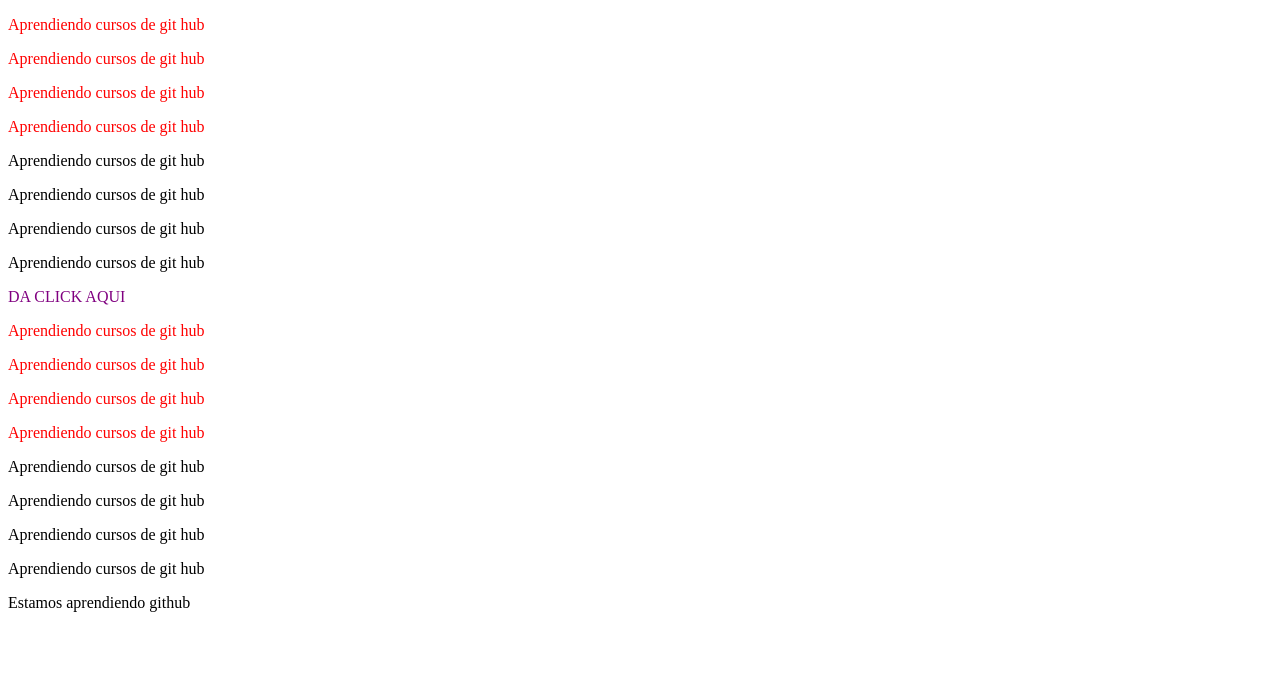
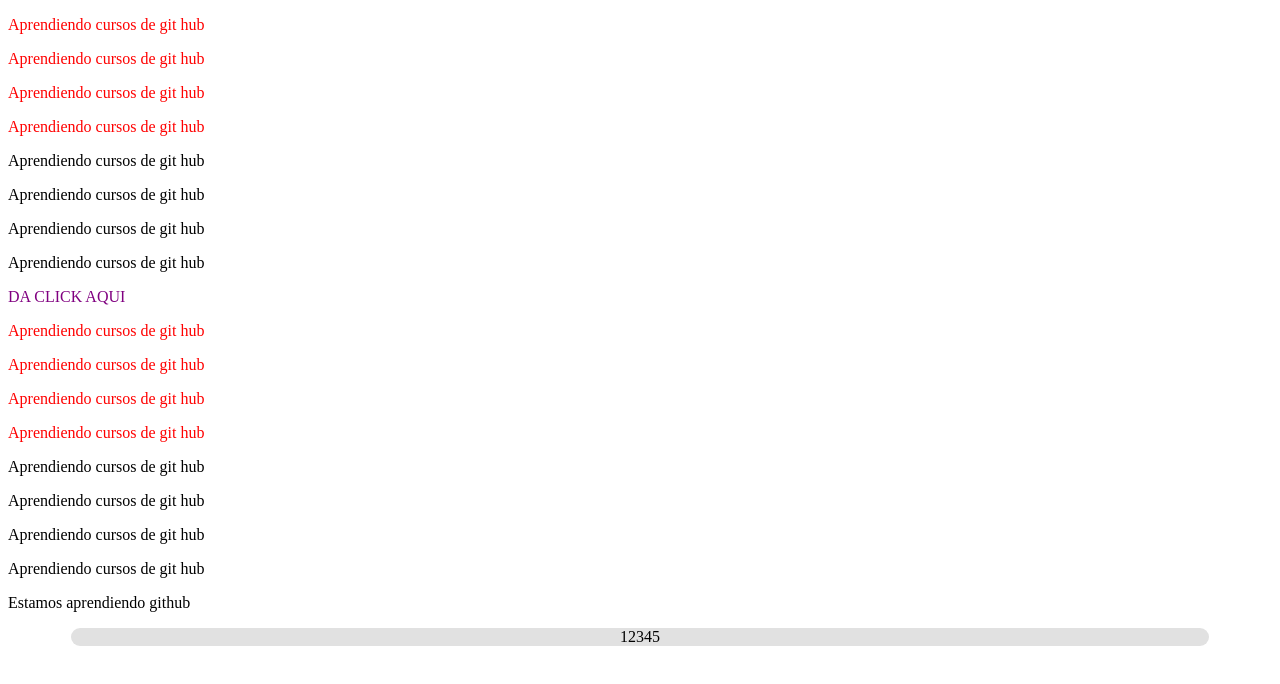
Before and after one commit to ADDMX/Curso-de-Github, a plain HTML site: page index.html in a window 1280 px wide. Drawn offline with Linux system fonts and the light colour scheme.

Commit message:
agregando estilos a los elementos del div

```diff
--- a/index.html
+++ b/index.html
@@ -15,6 +15,17 @@
       color: purple;
       text-decoration: none;
       text-transform: uppercase;
+    }
+
+    .container {
+      margin: 0px auto;
+      width: 90%;
+      background-color: rgb(225, 225, 225);
+      border-color: 1px solid #098345;
+      border-radius: 50px;
+      display: flex;
+      justify-content: center;
+      align-items: center;
     }
   </style>
 </head>
@@ -38,6 +49,13 @@
   <p>Aprendiendo cursos de git hub</p>
   <p>Aprendiendo cursos de git hub</p>
   <p>Estamos aprendiendo github</p>
+  <div class="container">
+    <div class="col-1">1</div>
+    <div class="col-1">2</div>
+    <div class="col-1">3</div>
+    <div class="col-1">4</div>
+    <div class="col-1">5</div>
+  </div>
 </body>
 
 </html>
```
